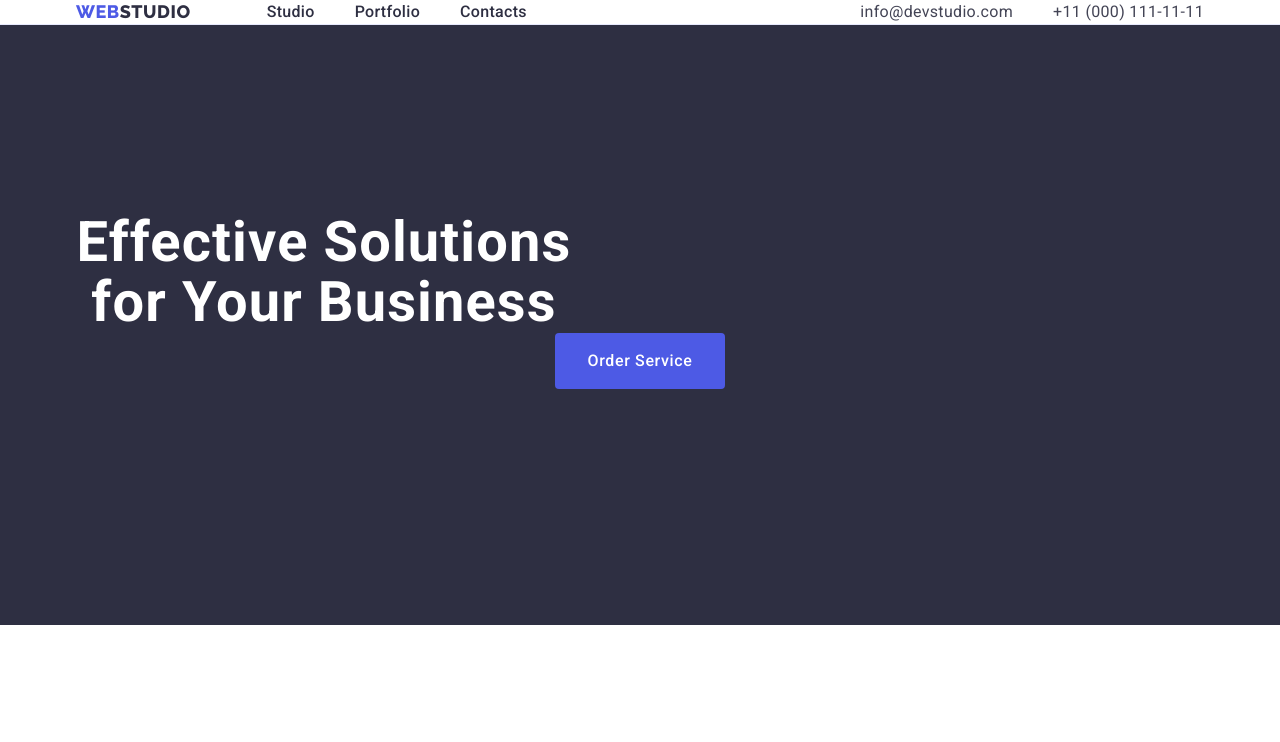
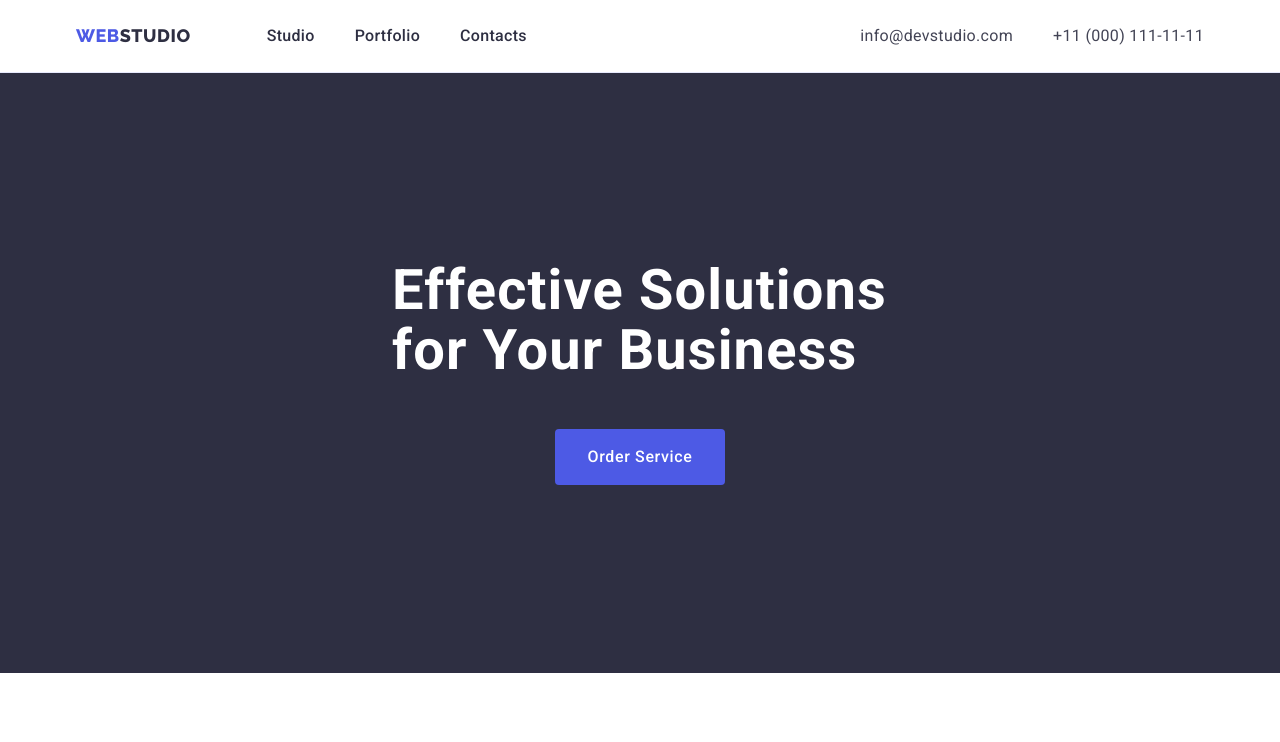
Before and after one commit to YanaBezverkha/goit-markup-hw-03, a plain HTML site: page index.html in a window 1280 px wide. Shown: the top 742 px of the page. Drawn offline with nearby package versions, Linux system fonts and the light colour scheme.

Commit message:
mentor update

```diff
--- a/css/styles.css
+++ b/css/styles.css
@@ -7,7 +7,11 @@
   --pressed-state: #404bbf;
 }
 
-/* Common */
+/**
+  |===================================================================
+  |          Common
+  |===================================================================
+*/
 
 h1,
 h2,
@@ -19,9 +23,15 @@ p {
 }
 
 ul {
+  list-style: none;
   margin-top: 0;
   margin-bottom: 0;
-  padding-left: 0;
+  padding: 0;
+}
+li {
+  list-style: none;
+  padding: 0;
+  margin: 0;
 }
 
 img {
@@ -34,16 +44,14 @@ body {
   background-color: var(--white-color);
 }
 
-.list {
-  list-style: none;
-}
 
-.link {
+a {
+  display: block;
+  color: currentColor;
   text-decoration: none;
 }
 
 .container {
-  box-sizing: border-box;
   margin-left: auto;
   margin-right: auto;
   width: 1158px;
@@ -84,12 +92,14 @@ body {
   letter-spacing: 0.02em;
 }
 
-/* Header */
+/**
+  |===================================================================
+  |             Header
+  |===================================================================
+*/
 .container-header {
   display: flex;
   align-items: center;
-  /* padding-top: 24px;
-  padding-bottom: 24px; */
   justify-content: space-between;
   padding-left: 15px;
    padding-right: 15px;
@@ -113,15 +123,13 @@ body {
 }
 
 .logo {
+  padding-top: 24px;
+  padding-bottom: 24px;
   margin-right: 76px;
-
   font-family: "Raleway", sans-serif;
-  font-style: normal;
   font-weight: 800;
   font-size: 18px;
   line-height: 1.17;
-  display: flex;
-  align-items: center;
   letter-spacing: 0.03em;
   text-transform: uppercase;
   color: var(--active-color);
@@ -154,6 +162,8 @@ body {
 }
 
 .contact-link {
+  padding-top: 24px;
+  padding-bottom: 24px;
   font-weight: 400;
   font-size: 16px;
   line-height: 1.5;
@@ -168,7 +178,12 @@ body {
   color: var(--pressed-state);
 }
 
-/* Footer */
+
+/**
+  |===================================================================
+  |             Footer
+  |===================================================================
+*/
 .page-footer {
   padding-top: 100px;
   padding-bottom: 100px;
@@ -202,7 +217,11 @@ body {
   width: 264px;
 }
 
-/* Index.html */
+/**
+  |===================================================================
+  |                 Index.html
+  |===================================================================
+*/
 
 .hero {
   height: 600px;
@@ -212,10 +231,10 @@ body {
 }
 
 .page-title {
+  margin: 0 auto 48px;
   max-width: 496px;
   font-size: 56px;
   line-height: 1.07;
-  text-align: center;
   letter-spacing: 0.02em;
   color: var(--white-color);
 }
@@ -286,7 +305,11 @@ body {
   text-align: center;
 }
 
-/* Portfolio */
+/**
+  |===================================================================
+  |               Portfolio
+  |===================================================================
+*/
 
 .project-filter {
   display: flex;
```
Also changed, not shown: index.html (+1 -1 lines).
